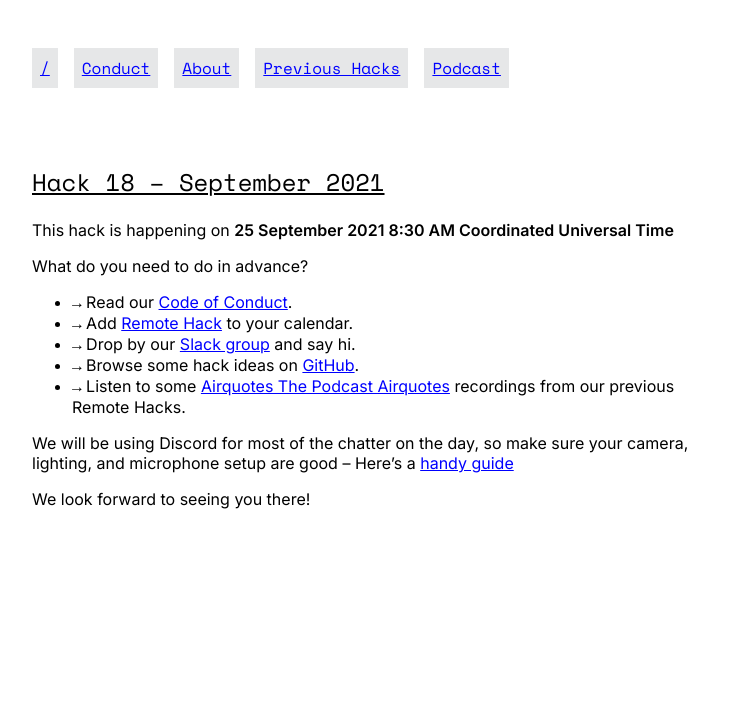
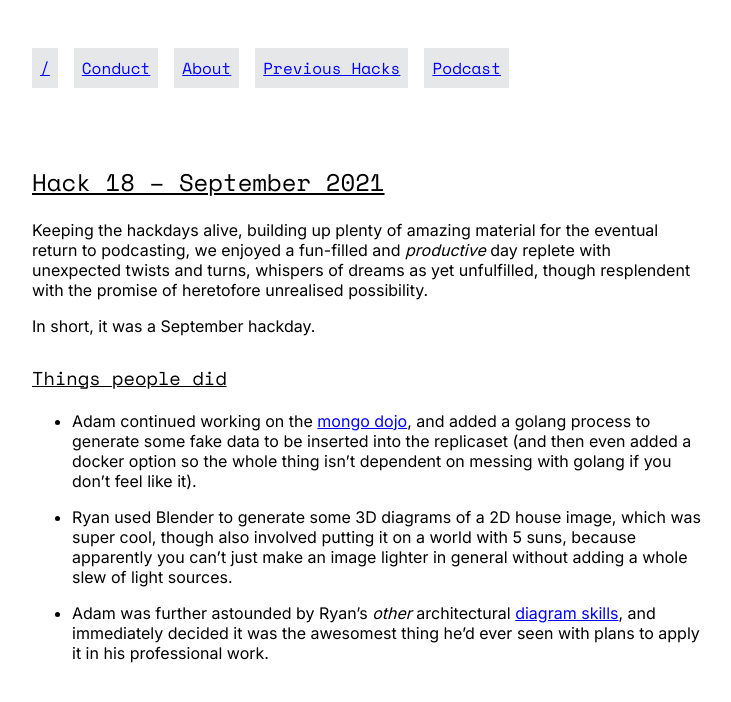
Before and after one commit to remotehack/remotehack.github.io, a Jekyll site: the page built from _hacks/18.md, in a window 1280 px wide. Shown: the top 702 px of the page, without its empty margins (272-1003 px from the left). Built offline with Jekyll 4.4.1, drawn with Linux system fonts in a browser that asks for light colours.

Commit message:
add september writeup

```diff
--- a/_hacks/18.md
+++ b/_hacks/18.md
@@ -1,5 +1,17 @@
 ---
 hack_number: 18
 date: 2021-09-25
-happened: false
+happened: true
 ---
+
+Keeping the hackdays alive, building up plenty of amazing material for the eventual return to podcasting, we enjoyed a fun-filled and *productive* day replete with unexpected twists and turns, whispers of dreams as yet unfulfilled, though resplendent with the promise of heretofore unrealised possibility.
+
+In short, it was a September hackday.
+
+### Things people did
+
+- Adam continued working on the [mongo dojo](https://github.com/lpmi-13/mongo-dojo), and added a golang process to generate some fake data to be inserted into the replicaset (and then even added a docker option so the whole thing isn't dependent on messing with golang if you don't feel like it).
+
+- Ryan used Blender to generate some 3D diagrams of a 2D house image, which was super cool, though also involved putting it on a world with 5 suns, because apparently you can't just make an image lighter in general without adding a whole slew of light sources.
+
+- Adam was further astounded by Ryan's _other_ architectural [diagram skills](https://github.com/spikeheap/govuk-architecture), and immediately decided it was the awesomest thing he'd ever seen with plans to apply it in his professional work.
```
Also changed, not shown: _hacks/19.md (added, +5 -0 lines).
